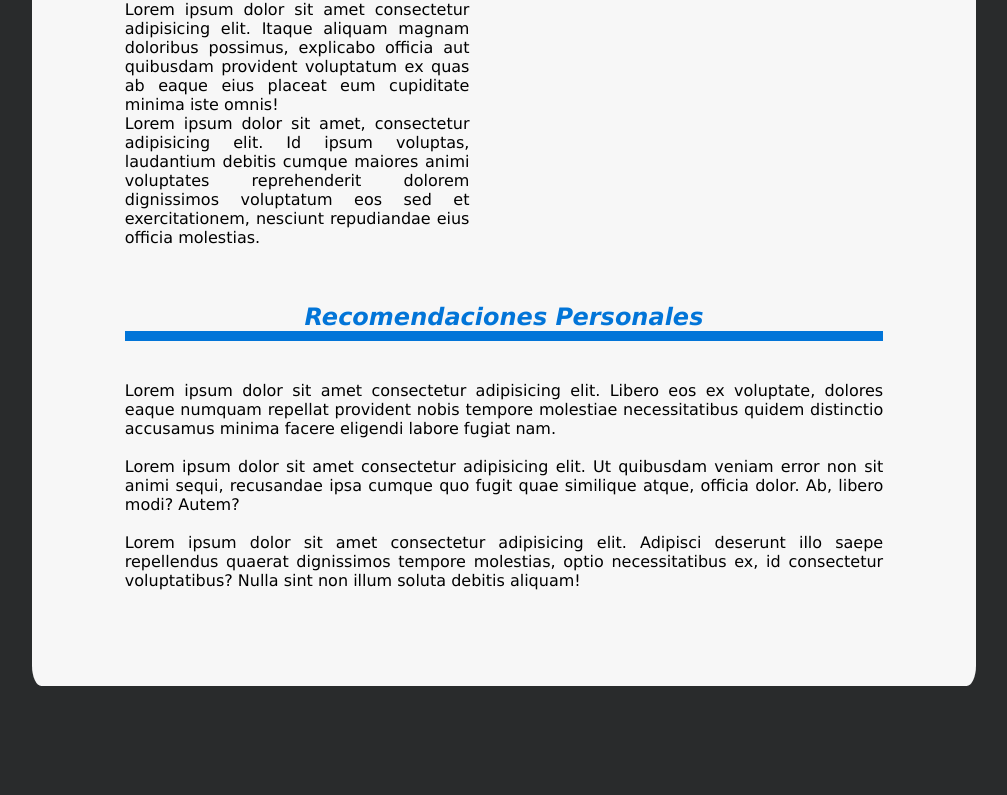
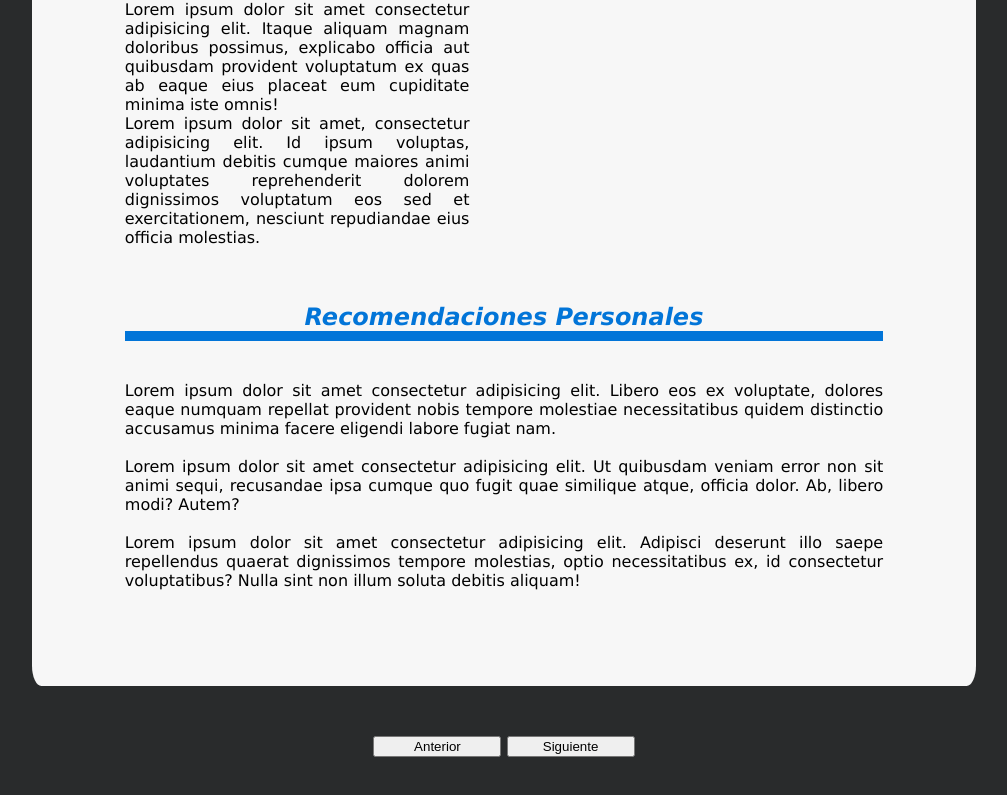
Before and after one commit to Diefex/Modelos2, a plain HTML site: page Scripting/HojaDeVida/index.html in a window 1280 px wide. Shown: the part 1370-2165 px from the top of the page, without its empty margins (136-1143 px from the left). Before the commit the page ends 2096 px from the top, so only its background shows below. Drawn offline with Linux system fonts and the light colour scheme.

Commit message:
botones de navegacion

```diff
--- a/Scripting/HojaDeVida/index.html
+++ b/Scripting/HojaDeVida/index.html
@@ -102,5 +102,9 @@
                 </p>
             </div>
         </div>
+        <div class="centered" style="margin: 50px;">
+            <a href="hoja1.html"><button role="button" style="min-width: 10vw;">Anterior</button></a>
+            <a href="index2.html"><button role="button" style="min-width: 10vw;">Siguiente</button></a>
+        </div>
     </body>
 </html>
```
